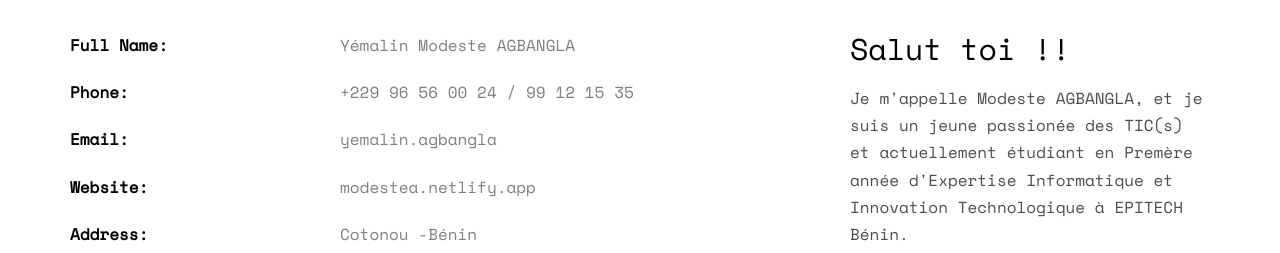
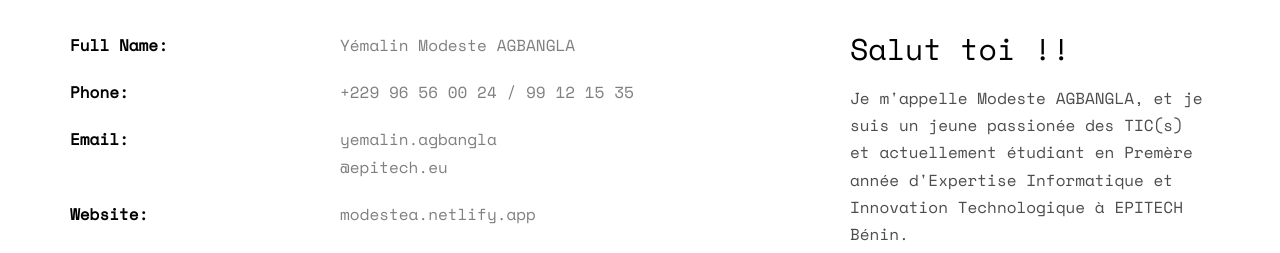
Before and after one commit to Pikatchu99/my_portfolio, a plain HTML site: page index.html in a window 1280 px wide. Shown: the part 1040-1293 px from the top of the page. Drawn offline with nearby package versions, Linux system fonts and the light colour scheme; files whose address does not match are found by name.

Commit message:
add code

```diff
--- a/index.html
+++ b/index.html
@@ -99,7 +99,7 @@
                         <ul class="info">
                             <li><span class="first-block ">Full Name:</span><span class="second-block ">Yémalin Modeste AGBANGLA</span></li>
                             <li><span class="first-block ">Phone:</span><span class="second-block ">+229 96 56 00 24 / 99 12 15 35</span></li>
-                            <li><span class="first-block ">Email:</span><span class="second-block ">yemalin.agbangla</span></li>
+                            <li><span class="first-block ">Email:</span><span class="second-block ">yemalin.agbangla <br> @epitech.eu</span></li>
                             <li>
                                 <a href="https://modeste.netlify.app"><span class="first-block ">Website:</span><span class="second-block "> modestea.netlify.app</span></a></li>
                             <li><span class="first-block ">Address:</span><span class="second-block ">Cotonou -Bénin</span></li>
```
